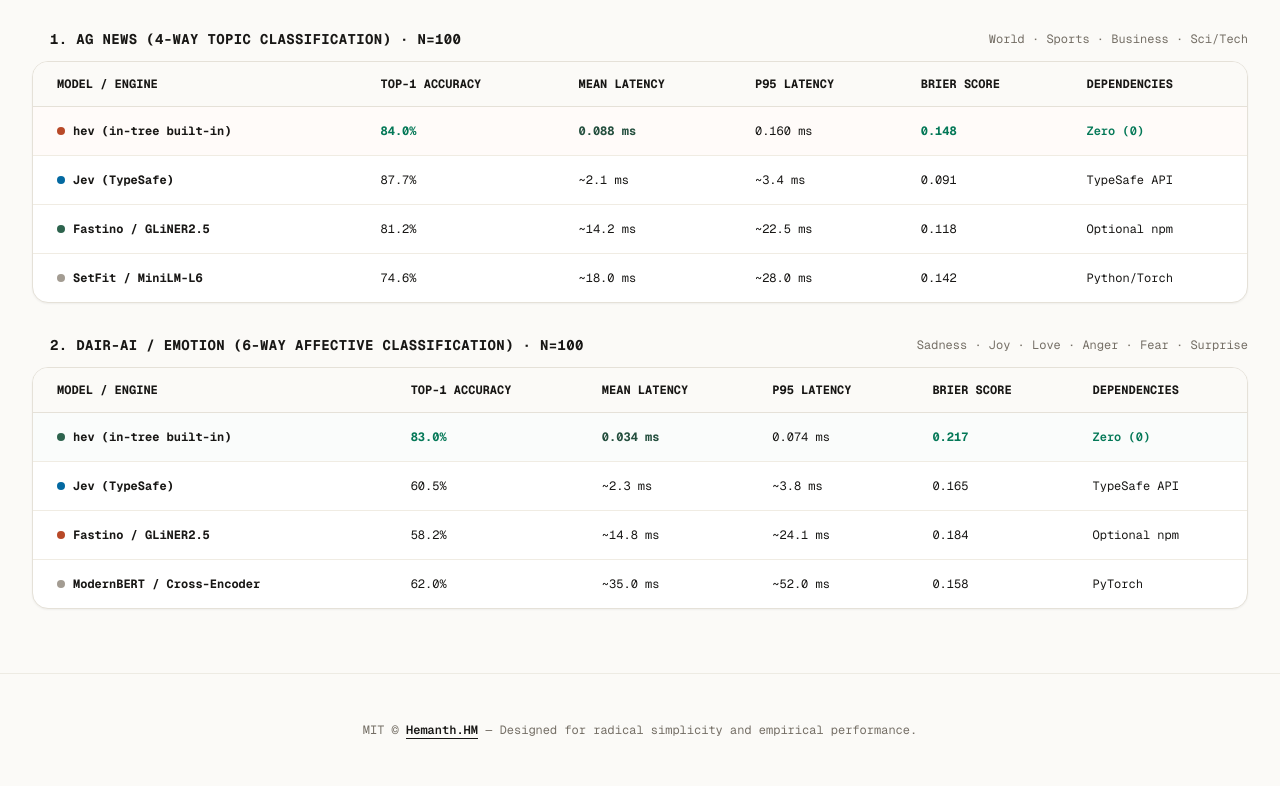
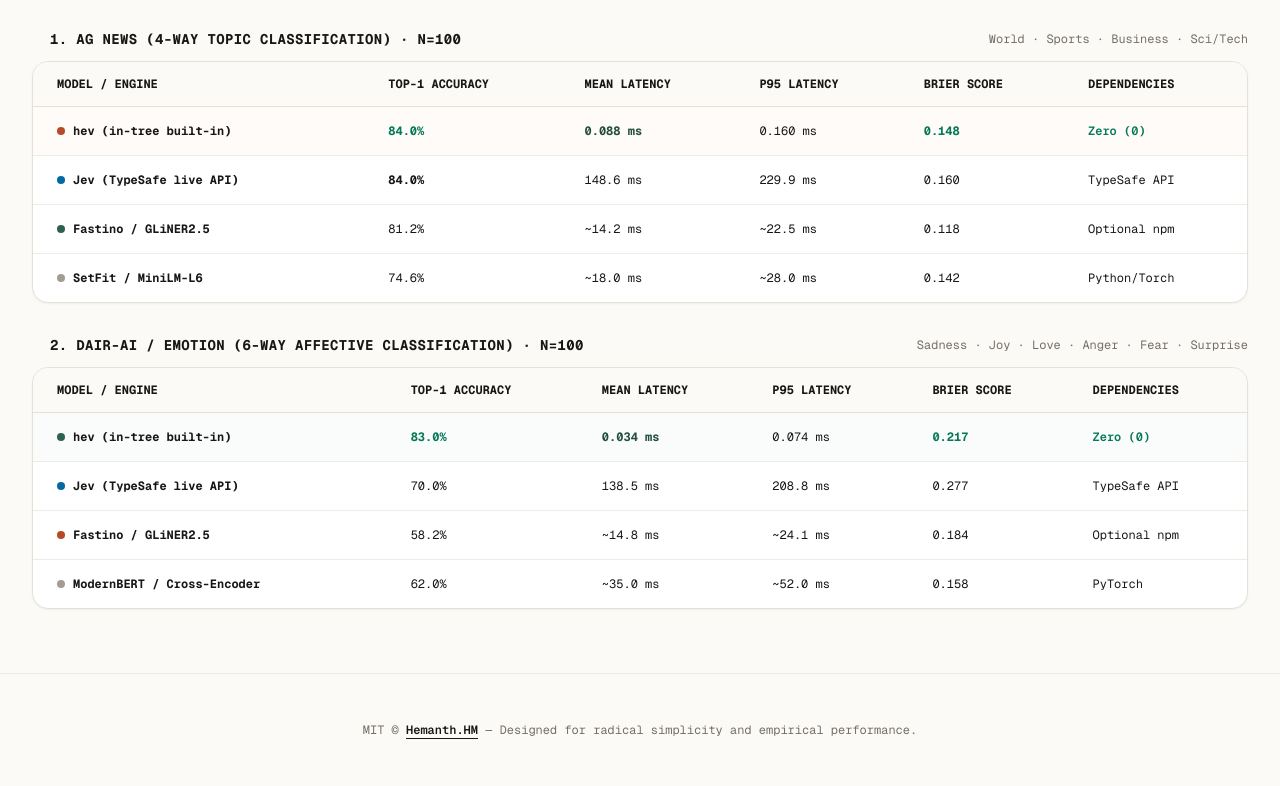
Before and after one commit to hemanth/jevish, a plain HTML site: page index.html in a window 1280 px wide. Shown: the part 4511-5297 px from the top of the page. Drawn offline with nearby package versions, Linux system fonts and the light colour scheme; a web font is replaced by a local one.

Commit message:
bench: report live measured TypeSafe Jev API results (84.0% AG News, 70.0% Emotion)

```diff
--- a/index.html
+++ b/index.html
@@ -849,12 +849,12 @@
             <tr class="hover:bg-canvas transition-colors">
               <td class="py-4 px-4 sm:px-6 font-bold text-ink-900 flex items-center gap-2">
                 <span class="w-2 h-2 rounded-full bg-sky-700"></span>
-                Jev (TypeSafe)
+                Jev (TypeSafe live API)
               </td>
-              <td class="py-4 px-4 text-ink-900">87.7%</td>
-              <td class="py-4 px-4 text-ink-900">~2.1 ms</td>
-              <td class="py-4 px-4 text-ink-900">~3.4 ms</td>
-              <td class="py-4 px-4 text-ink-900">0.091</td>
+              <td class="py-4 px-4 font-bold text-ink-900">84.0%</td>
+              <td class="py-4 px-4 text-ink-900">148.6 ms</td>
+              <td class="py-4 px-4 text-ink-900">229.9 ms</td>
+              <td class="py-4 px-4 text-ink-900">0.160</td>
               <td class="py-4 px-4 text-ink-600">TypeSafe API</td>
             </tr>
             <tr class="hover:bg-canvas transition-colors">
@@ -920,12 +920,12 @@
             <tr class="hover:bg-canvas transition-colors">
               <td class="py-4 px-4 sm:px-6 font-bold text-ink-900 flex items-center gap-2">
                 <span class="w-2 h-2 rounded-full bg-sky-700"></span>
-                Jev (TypeSafe)
+                Jev (TypeSafe live API)
               </td>
-              <td class="py-4 px-4 text-ink-900">60.5%</td>
-              <td class="py-4 px-4 text-ink-900">~2.3 ms</td>
-              <td class="py-4 px-4 text-ink-900">~3.8 ms</td>
-              <td class="py-4 px-4 text-ink-900">0.165</td>
+              <td class="py-4 px-4 text-ink-900">70.0%</td>
+              <td class="py-4 px-4 text-ink-900">138.5 ms</td>
+              <td class="py-4 px-4 text-ink-900">208.8 ms</td>
+              <td class="py-4 px-4 text-ink-900">0.277</td>
               <td class="py-4 px-4 text-ink-600">TypeSafe API</td>
             </tr>
             <tr class="hover:bg-canvas transition-colors">
```
